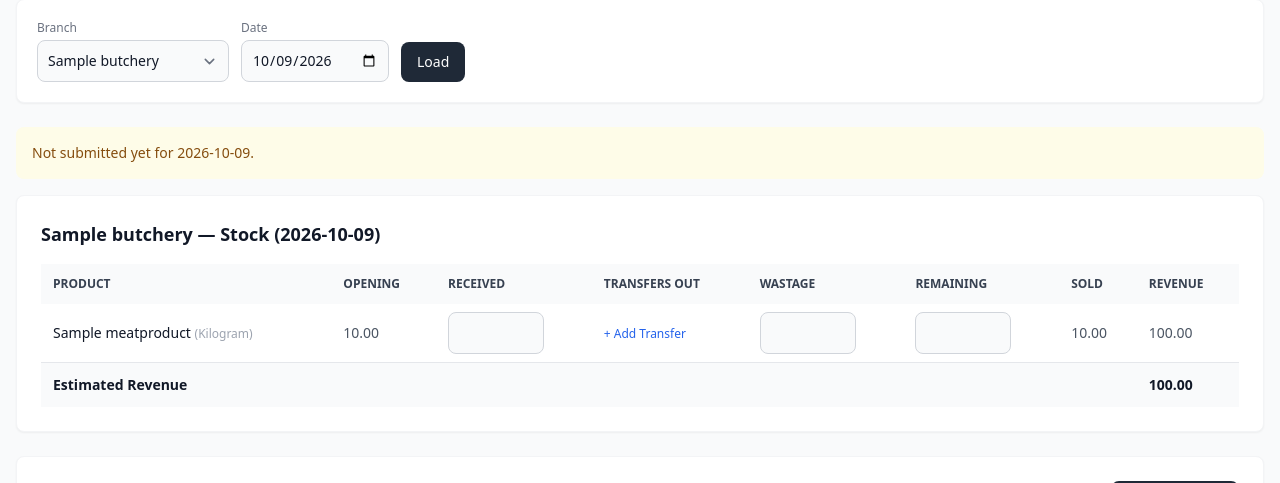
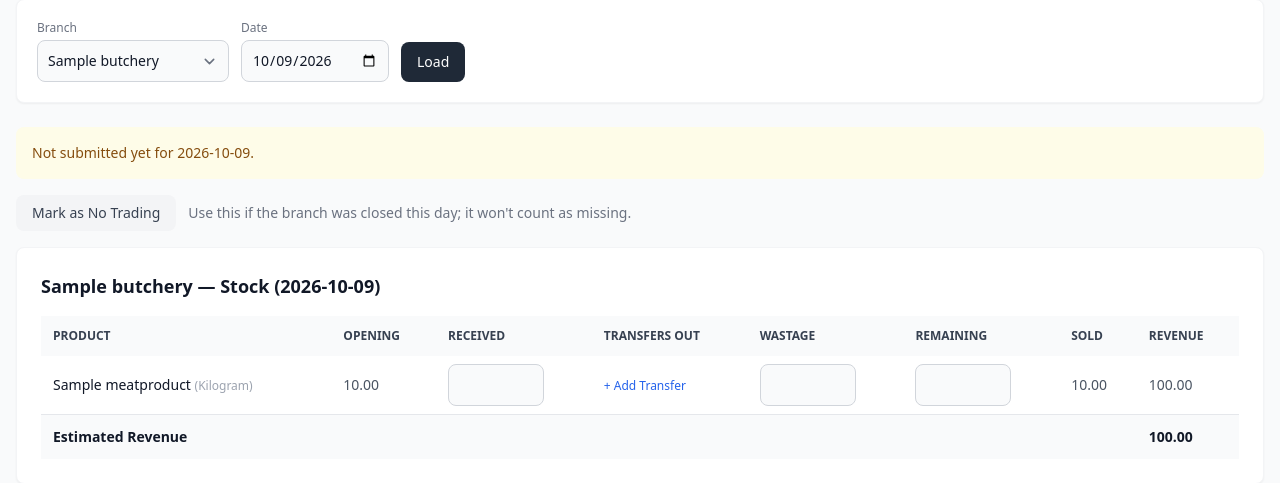
Before and after one commit to VictorMundia/BMS, a Django app: page /inventory/daily-stock/ in a window 1280 px wide. Shown: the part 166-649 px from the top of the page. Run offline with Django 4.2, Linux system fonts and the light colour scheme; a user stored in the database is signed in; tables that the repository leaves empty hold one stand-in row (values such as "Sample post"); some libraries are stand-ins or nearby versions.

Commit message:
Require staff to fill missed days before recording other days; mark no-trading days

```diff
--- a/butchery_system/settings.py
+++ b/butchery_system/settings.py
@@ -1,5 +1,6 @@
 """Django settings for butchery_system project."""
 import os
+from datetime import date
 from pathlib import Path
 
 from decouple import Csv, config
@@ -112,6 +113,11 @@ USE_TZ = True
 # Local hour at which a new business day starts (entries before it count for the previous day).
 BUSINESS_DAY_CUTOFF_HOUR = config('BUSINESS_DAY_CUTOFF_HOUR', default=4, cast=int)
 
+# Staff must fill in days they missed (from this date on) before recording other days.
+MISSING_DAY_ENFORCE_FROM = config(
+    'MISSING_DAY_ENFORCE_FROM', default='2026-10-09', cast=date.fromisoformat,
+)
+
 # Media files (uploaded receipt images, etc.)
 MEDIA_URL = '/media/'
 MEDIA_ROOT = BASE_DIR / 'media'
--- a/inventory/templates/daily_stock_entry.html
+++ b/inventory/templates/daily_stock_entry.html
@@ -49,6 +49,27 @@
 {% endif %}
 {% if not can_edit %}
 <div class="mb-4 p-4 rounded-lg text-sm bg-red-50 text-red-800">{{ block_reason }}</div>
+{% endif %}
+{% if catching_up and not user.is_superuser %}
+<div class="mb-4 p-4 rounded-lg text-sm bg-orange-50 text-orange-800 border border-orange-200">
+    <strong>Catch up:</strong> no data was entered for {{ missing_day|date:"l j F" }}. Fill in this day and save.
+    You can record today ({{ today }}) once all missed days are filled in.
+</div>
+{% elif missing_day and user.is_superuser %}
+<div class="mb-4 p-4 rounded-lg text-sm bg-orange-50 text-orange-800 border border-orange-200">
+    {{ selected.name }} has no entry for {{ missing_day|date:"l j F" }}; staff must fill it in before recording other days.
+    {% if not catching_up %}<a class="underline" href="?butchery={{ selected.id }}&date={{ missing_day|date:'Y-m-d' }}">Open that day</a>{% endif %}
+</div>
+{% endif %}
+{% if user.is_superuser and not summary %}
+<form method="post" action="{% url 'daily_close' %}" class="mb-4 flex items-center gap-3 text-sm">
+    {% csrf_token %}
+    <input type="hidden" name="butchery_id" value="{{ selected.id }}">
+    <input type="hidden" name="date" value="{{ date }}">
+    <button name="action" value="close" class="text-gray-700 bg-gray-100 hover:bg-gray-200 font-medium rounded-lg px-4 py-2"
+            onclick="return confirm('Mark {{ selected.name|escapejs }} on {{ date }} as a no-trading day?');">Mark as No Trading</button>
+    <span class="text-gray-500">Use this if the branch was closed this day; it won't count as missing.</span>
+</form>
 {% endif %}
 
 <template id="transfer-row-template">
--- a/inventory/templates/daily_stock_readonly.html
+++ b/inventory/templates/daily_stock_readonly.html
@@ -36,6 +36,9 @@
         <input type="hidden" name="date" value="{{ date|date:'Y-m-d' }}">
         {% if summary.is_closed %}
         <button name="action" value="reopen" class="text-gray-700 bg-gray-100 hover:bg-gray-200 font-medium rounded-lg text-sm px-4 py-2">Reopen Day</button>
+        {% elif not summary %}
+        <button name="action" value="close" class="text-gray-700 bg-gray-100 hover:bg-gray-200 font-medium rounded-lg text-sm px-4 py-2"
+                onclick="return confirm('Mark this day as no trading? It will not count as missing.');">Mark as No Trading</button>
         {% else %}
         <button name="action" value="close" class="text-white bg-gray-800 hover:bg-gray-900 font-medium rounded-lg text-sm px-4 py-2">Close Day</button>
         {% endif %}
--- a/inventory/views.py
+++ b/inventory/views.py
@@ -115,6 +115,37 @@ def _has_date_permission(user, butchery, date):
     ).exists()
 
 
+def _first_missing_day(butchery):
+    """Oldest past business day the branch left empty (no entry, not closed), or None.
+
+    Only days from MISSING_DAY_ENFORCE_FROM and from the branch's first ever entry count.
+    """
+    today = _business_date()
+    firsts = [
+        DailyStock.objects.filter(product__butchery=butchery).aggregate(d=Min('date'))['d'],
+        DailyBranchSummary.objects.filter(butchery=butchery).aggregate(d=Min('date'))['d'],
+    ]
+    firsts = [d for d in firsts if d]
+    if not firsts:
+        return None
+    start = max(settings.MISSING_DAY_ENFORCE_FROM, min(firsts))
+    if start >= today:
+        return None
+    entered = set(
+        DailyStock.objects.filter(product__butchery=butchery, date__range=(start, today))
+        .values_list('date', flat=True)
+    ) | set(
+        DailyBranchSummary.objects.filter(butchery=butchery, date__range=(start, today))
+        .values_list('date', flat=True)
+    )
+    day = start
+    while day < today:
+        if day not in entered:
+            return day
+        day += timedelta(days=1)
+    return None
+
+
 def _edit_block_reason(user, butchery, date, summary):
     """Return why `user` may not edit this branch/day, or '' if they may."""
     business_day = _business_date()
@@ -124,6 +155,11 @@ def _edit_block_reason(user, butchery, date, summary):
         return ''
     if summary and summary.is_closed:
         return 'This day has been closed by the owner and can no longer be edited.'
+    missing = _first_missing_day(butchery)
+    if missing:
+        if date == missing:
+            return ''
+        return f"No data was entered for {missing:%a %d %b}. Fill in that day first."
     if date != business_day:
         return 'You can only edit data for today. Contact the admin to make changes to past dates.'
     return ''
@@ -498,6 +534,7 @@ def _entry_context(user, branches, selected, locked, date, posted=None, posted_e
         notes = summary.notes if summary else ''
 
     block_reason = _edit_block_reason(user, selected, date, summary) if selected else ''
+    missing_day = _first_missing_day(selected) if selected else None
     return {
         'branches': branches,
         'other_branches': [b for b in branches if not selected or b.id != selected.id],
@@ -514,6 +551,8 @@ def _entry_context(user, branches, selected, locked, date, posted=None, posted_e
         'summary': summary,
         'can_edit': not block_reason,
         'block_reason': block_reason,
+        'missing_day': missing_day,
+        'catching_up': missing_day is not None and missing_day == date,
     }
 
 
@@ -629,6 +668,9 @@ def daily_stock_entry(request):
                 'Remaining stock is more than what was available for: '
                 + ', '.join(shortfalls) + '. Please re-check the counts.',
             )
+        if not request.user.is_superuser and post_date != _business_date():
+            next_day = _first_missing_day(butchery) or _business_date()
+            redirect_url = f"{reverse('daily_stock_entry')}?butchery={butchery.id}&date={next_day}"
         return redirect(redirect_url)
 
     date = _parse_date(request.GET.get('date')) or _business_date()
@@ -636,6 +678,14 @@ def daily_stock_entry(request):
     if selected is None:
         raw_id = request.GET.get('butchery', '')
         selected = next((b for b in branches if str(b.id) == raw_id), None) or (branches[0] if branches else None)
+    if selected and not request.user.is_superuser:
+        missing = _first_missing_day(selected)
+        if missing and date != missing and not _has_date_permission(request.user, selected, date):
+            messages.warning(
+                request,
+                f"No data was entered for {missing:%A %d %B}. Fill it in before you can record other days.",
+            )
+            return redirect(f"{reverse('daily_stock_entry')}?butchery={selected.id}&date={missing}")
     ctx = _entry_context(request.user, branches, selected, locked, date)
     return render(request, 'daily_stock_entry.html', ctx)
 
```
Also changed, not shown: inventory/tests.py (+103 -2 lines).
